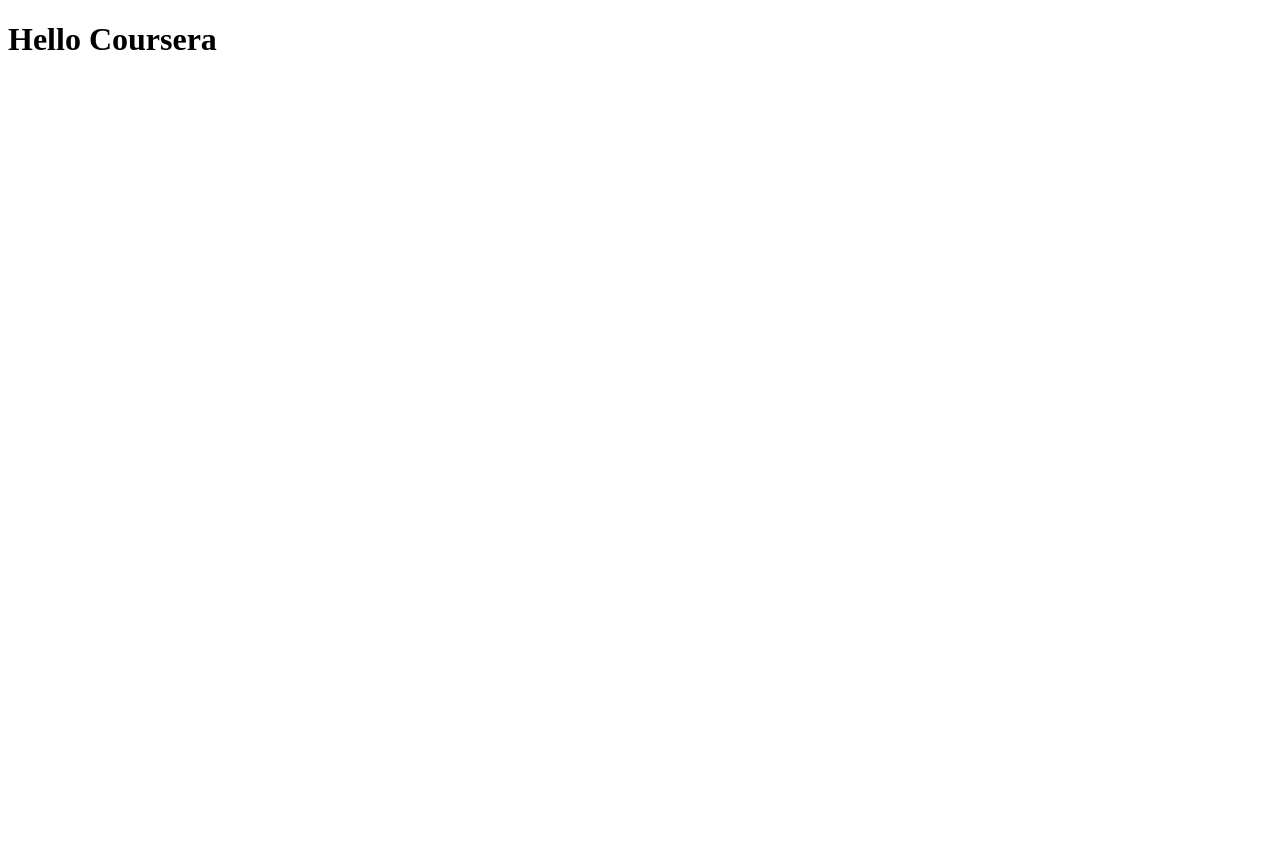
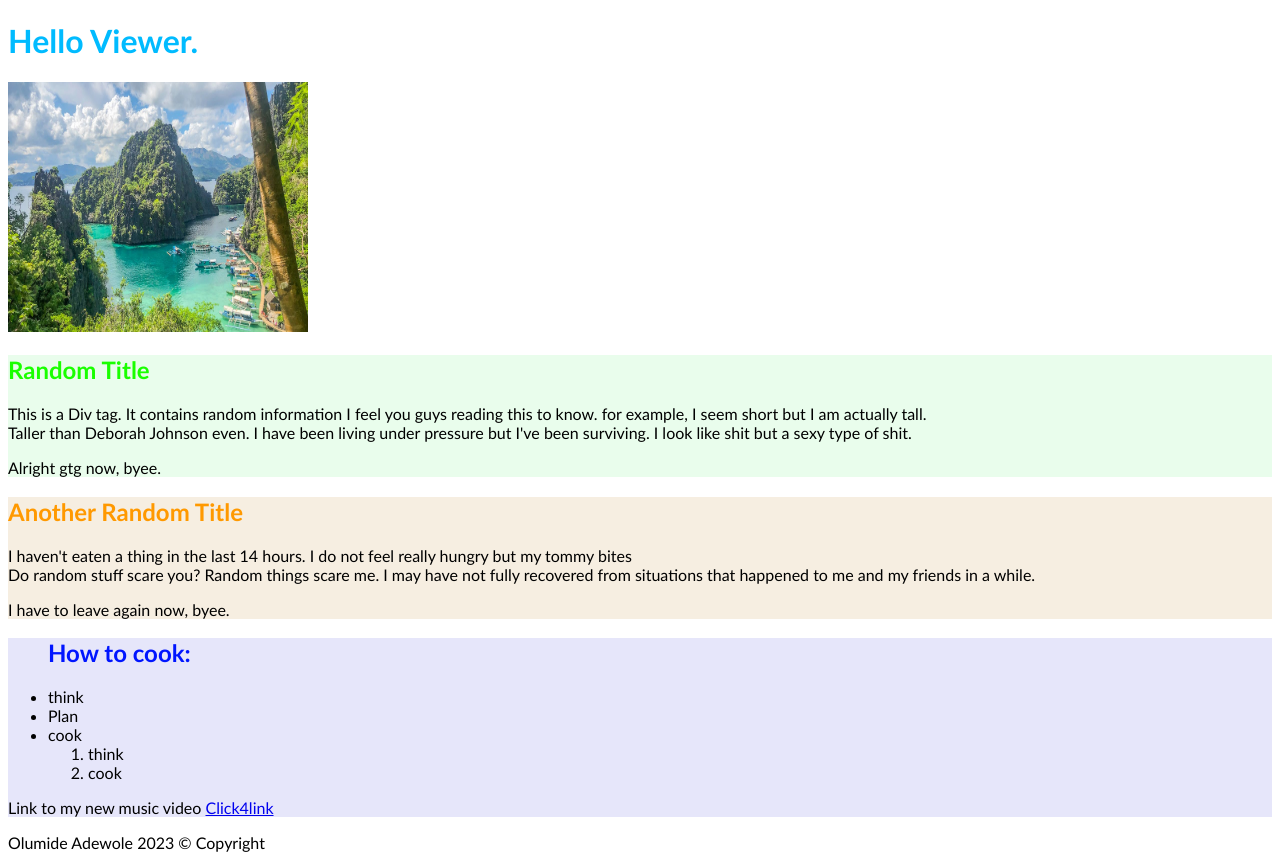
Before and after one commit to Mide6x/coursera-test, a plain HTML site: page site/index.html in a window 1280 px wide. Before the commit the page ends 800 px from the top, so only its background shows below. Drawn offline with Linux system fonts and the light colour scheme.

Commit message:
added css

```diff
--- /dev/null
+++ b/site/css/index.css
@@ -0,0 +1,35 @@
+* {
+    box-sizing: border-box;
+    font-family: 'Gill Sans', 'Gill Sans MT', Calibri, 'Trebuchet MS', sans-serif;
+}
+h1 {
+ color: #00bbff;
+}
+h2.section1 {
+    color: #1aff00;
+}
+h2.section2 {
+    color: #ff9900;
+}
+h2.section3 {
+    color: #0015ff;
+}
+section.section2 {
+    background-color: #f6eee1;
+}
+section > div.div {
+    background-color: #e9fdec;
+}
+section > div.div3 {
+    background-color: #e6e6fa;
+}
+
+h2.section1:hover {
+    color: #085400;
+}
+h2.section2:hover {
+    color: #744600;
+}
+h2.section3:hover {
+    color: #000a76;
+}
--- a/site/index.html
+++ b/site/index.html
@@ -1,12 +1,69 @@
-<!DOCTYPE html>
+<!DocTyPe htML>
 <html lang="en">
+
 <head>
     <meta charset="UTF-8">
     <meta http-equiv="X-UA-Compatible" content="IE=edge">
     <meta name="viewport" content="width=device-width, initial-scale=1.0">
-    <title>Coursera</title>
+    <link rel="stylesheet" href="css/index.css">
+    <title>Coursera Test-Course</title>
 </head>
+
 <body>
-    <h1>Hello Coursera</h1>
+    <h1>Hello Viewer.</h1>
+    <section class="section">
+        <img src="images/img.jpeg" alt="A beautiful Island" width="300px" height="250px">
+    </section>
+    <section class="section1">
+        <div class="div">
+            <h2 class="section1">Random Title</h2>
+            <p>
+                This is a Div tag. It contains random information I feel you guys reading this to know.
+                for example, I seem short but I am actually tall. <br>
+                Taller than Deborah Johnson even. I have been living under pressure
+                but I've been surviving. I look like shit but a sexy type of shit.
+            </p>
+            <p>
+                Alright gtg now, byee.
+            </p>
+        </div>
+
+    </section>
+    <section class="section2">
+        <div class="div2">
+            <h2 class="section2">Another Random Title</h2>
+            <p class="section2">
+                I haven't eaten a thing in the last 14 hours. I do not feel really hungry but my tommy bites <br>
+                Do random stuff scare you? Random things scare me. I may have not fully recovered from
+                situations that happened to me and my friends in a while.
+            </p>
+            <p class="section2">
+                I have to leave again now, byee.
+            </p>
+        </div>
+
+    </section>
+    <section class="section3">
+        <div class="div3">
+            <ul>
+                <h2 class="section3">How to cook:</h2>
+                <li>think</li>
+                <li>Plan</li>
+                <li>cook</li>
+                <ol>
+                    <li>think</li>
+                    <li>cook</li>
+                </ol>
+            </ul>
+
+            Link to my new music video <a href="heyvid.html" title="my video">Click4link</a>
+        </div>
+    </section>
+    <footer>
+        <div>
+            <p>Olumide Adewole 2023 &copy; Copyright</p>
+        </div>
+    </footer>
 </body>
+
 </html>
```
Also changed, not shown: site/images/img.jpeg (added).
